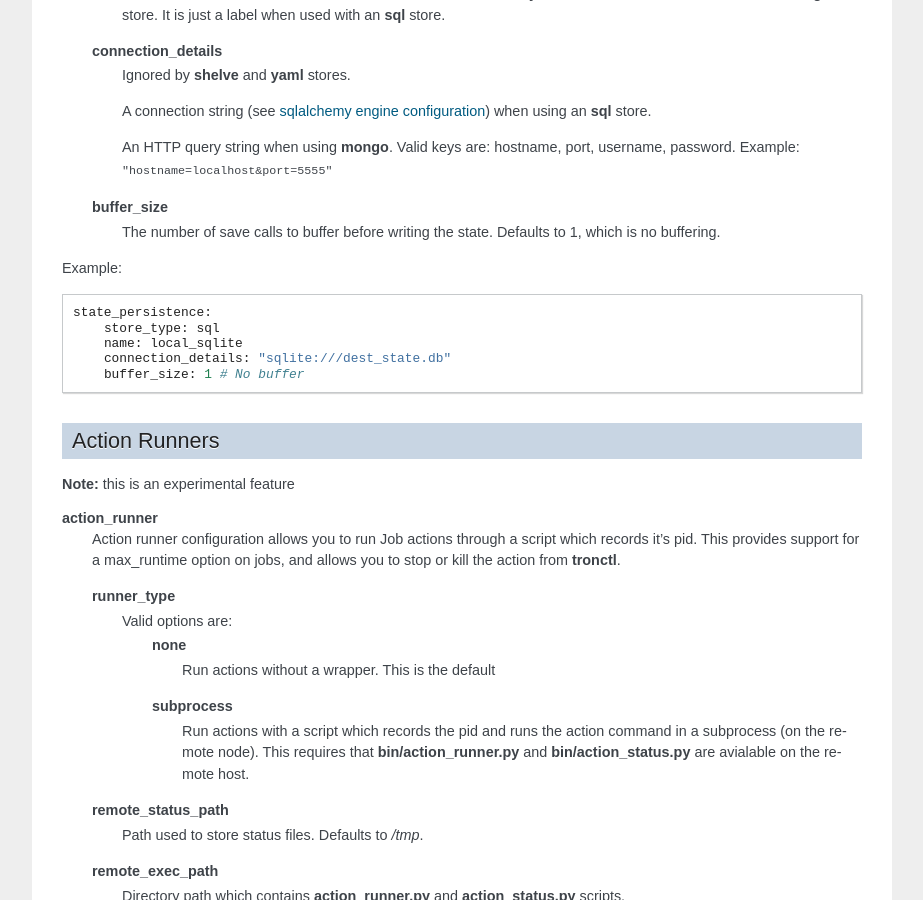
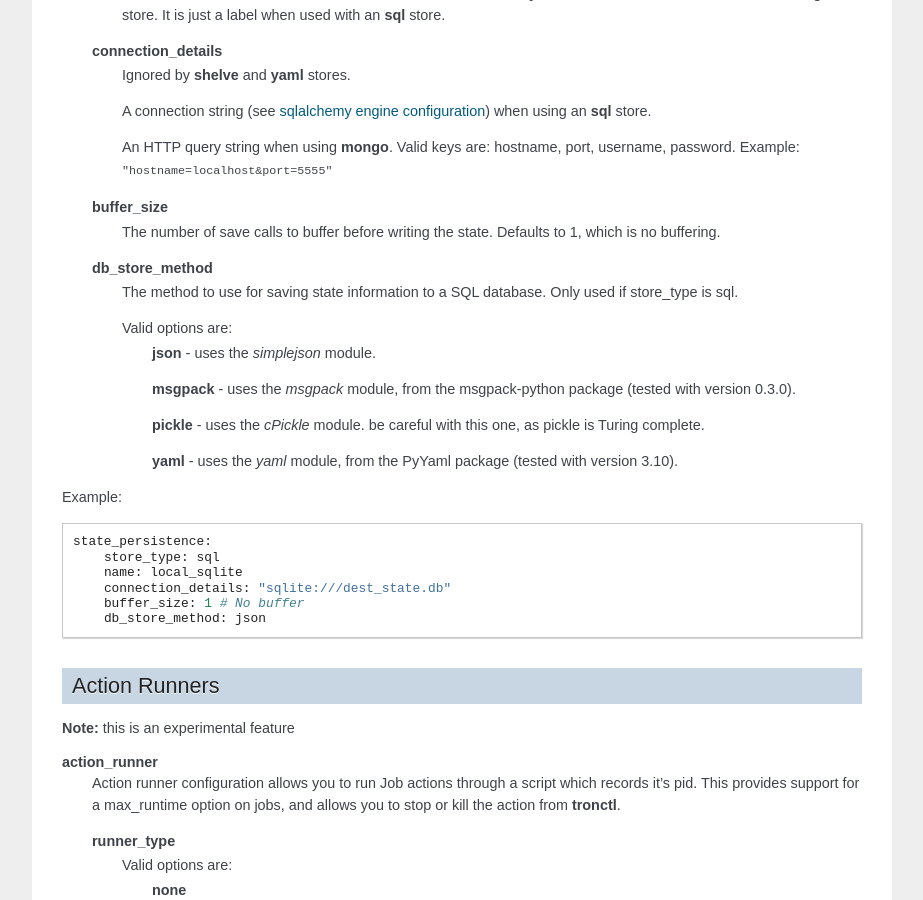
Before and after one commit to Yelp/Tron, a Sphinx documentation site: the page built from docs/config.rst, in a window 1280 px wide and 900 px high, scrolled down 3586 px. Shown: the whole window, without its empty margins (198-1121 px from the left). Built offline with Sphinx 7.4.7, drawn with Linux system fonts in a browser that asks for light colours.

Commit message:
updated docs

```diff
--- a/docs/config.rst
+++ b/docs/config.rst
@@ -215,6 +215,18 @@ State Persistence
         The number of save calls to buffer before writing the state.  Defaults to 1,
         which is no buffering.
 
+    **db_store_method**
+        The method to use for saving state information to a SQL database. Only used if store_type is sql.
+
+        Valid options are:
+            **json** - uses the `simplejson` module.
+
+            **msgpack** - uses the `msgpack` module, from the msgpack-python package (tested with version 0.3.0).
+
+            **pickle** - uses the `cPickle` module. be careful with this one, as pickle is Turing complete.
+
+            **yaml** - uses the `yaml` module, from the PyYaml package (tested with version 3.10).
+
 
 Example::
 
@@ -223,6 +235,7 @@ Example::
         name: local_sqlite
         connection_details: "sqlite:///dest_state.db"
         buffer_size: 1 # No buffer
+        db_store_method: json
 
 
 .. _action_runners:
--- a/docs/man_tronview.rst
+++ b/docs/man_tronview.rst
@@ -69,6 +69,9 @@ Options
 ``-s, --save``
     Save server and color options to client config file (~/.tron)
 
+``--namespace``
+    Only show jobs and services from the specified namespace
+
 
 States
 ----------
```
Also changed, not shown: 1 other file.
